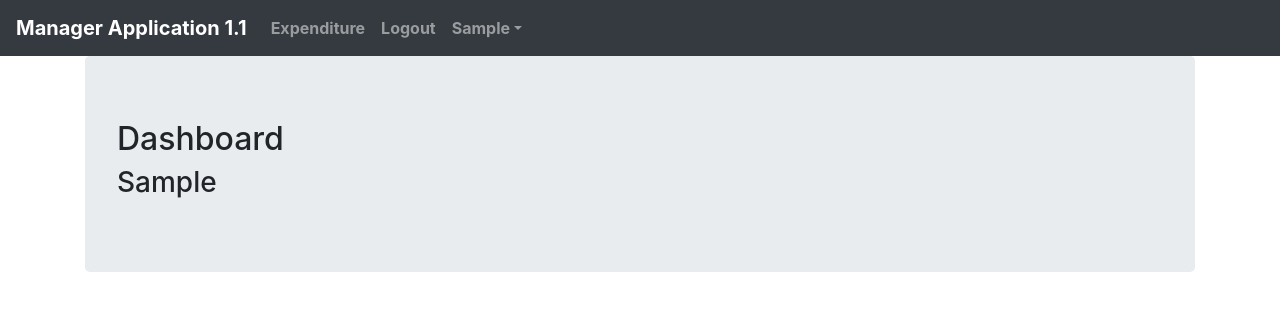
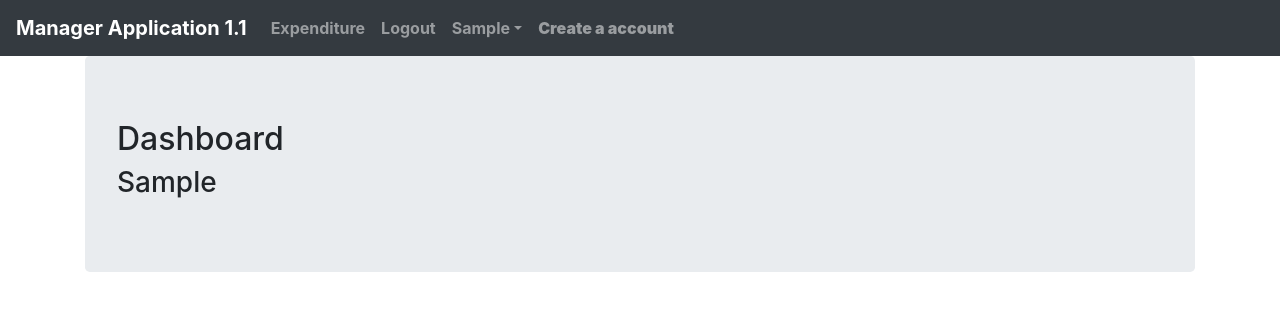
Before and after one commit to dev-fahim/marvelous, a Django app: page / in a window 1280 px wide. Shown: the top 311 px of the page. Run offline with Django 3.2, Linux system fonts and the light colour scheme; the visitor is signed in with stand-in values (Sample User, id 1); some libraries are stand-ins or nearby versions.

Commit message:
Update base.html

```diff
--- a/templates/base.html
+++ b/templates/base.html
@@ -31,7 +31,10 @@
                             <a class="dropdown-item" href="{% url 'password_change' %}"><b>Change Password</b></a>
                             <a class="dropdown-item" href="{% url 'account:update_profile' %}"><b>Update</b></a>
                         </div>
-
+                    </li>
+                    <li class="nav-item">
+                        <b><a class="nav-link" href="{% url 'account:signup' %}">Create a account</a></b>
+                    </li>
                 {% else %}
                     <li class="nav-item">
                         <b><a class="nav-link" href="{% url 'account:login' %}">Login</a></b>
```
